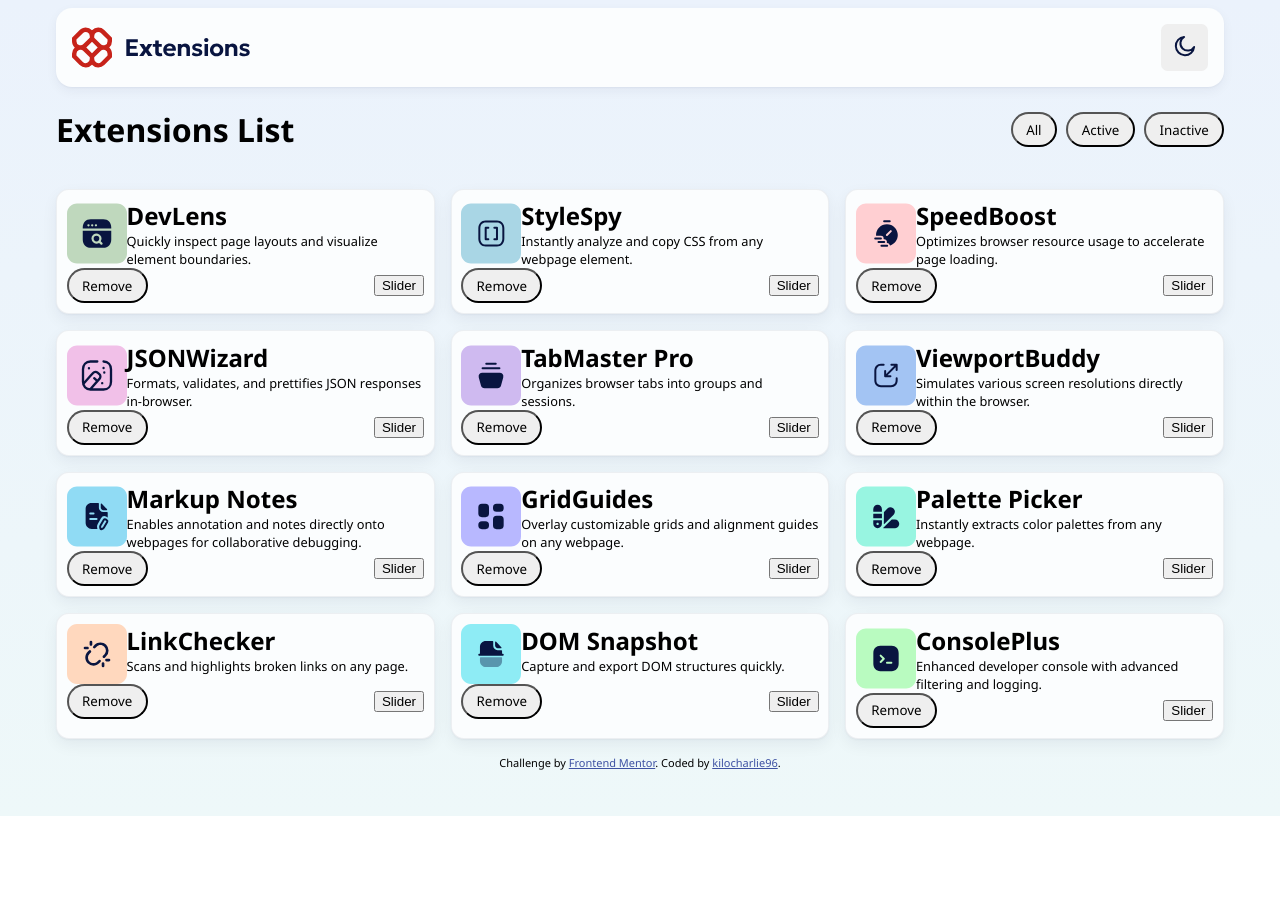
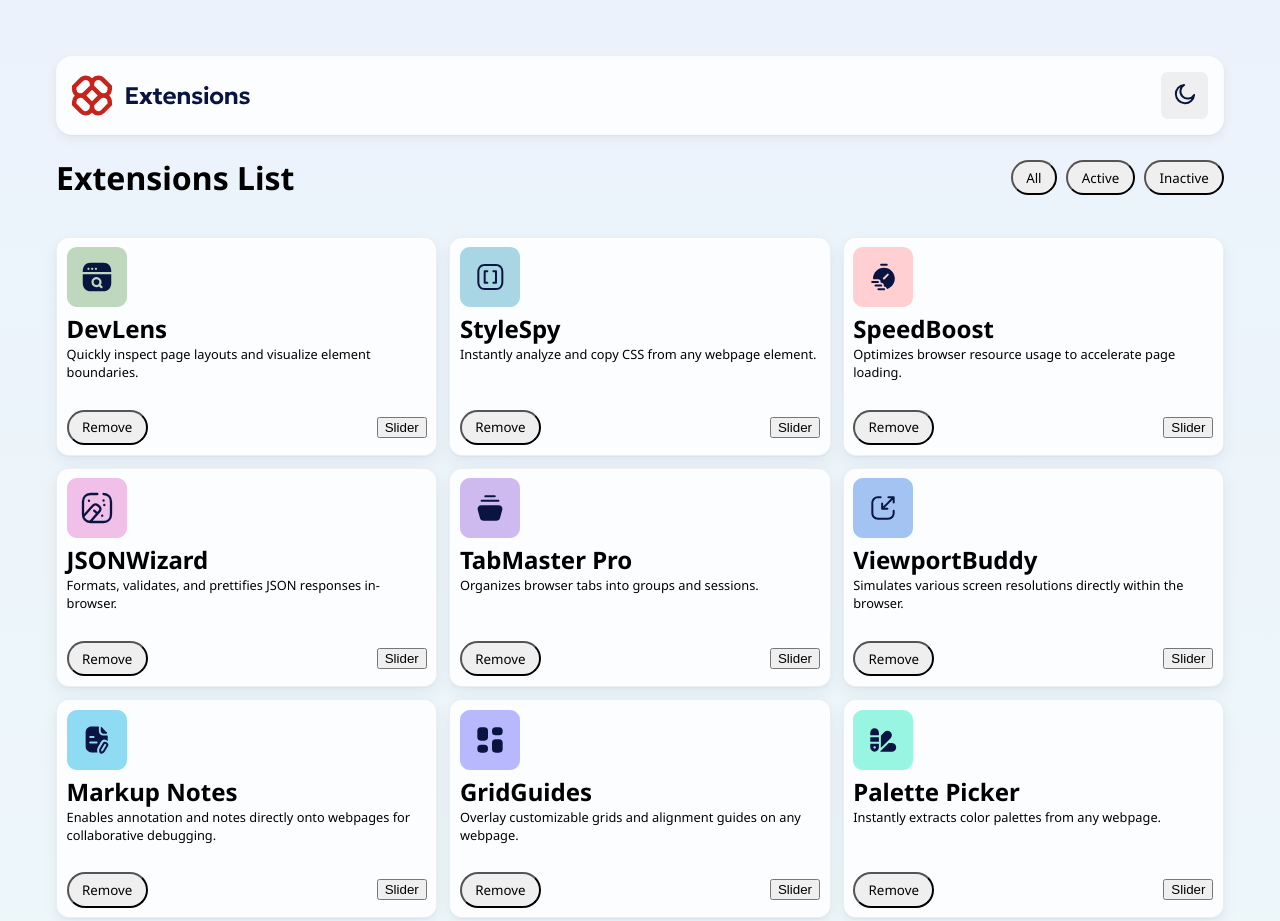
Before and after one commit to kilocharlie96/browser-extensions-manager-ui, a plain HTML site: page index.html in a window 1280 px wide. Shown: the top 921 px of the page. Before the commit the page ends 816 px from the top, so only its background shows below. Drawn offline with Linux system fonts and the light colour scheme.

Commit message:
Refactor CSS structure for improved organization and readability. Added comments for clarity and adjusted grid layout for extensions list.

```diff
--- a/style.css
+++ b/style.css
@@ -2,6 +2,7 @@
   --color-neutral-0: hsl(200, 60%, 99%);
 }
 
+/* BASIC ELEMENTS */
 body {
   min-height: 100vh;
   background: linear-gradient(#ebf2fc, #eef8f9);
@@ -19,20 +20,28 @@ ol {
   padding: 0;
 }
 
+li {
+  margin: 0;
+  padding: 0;
+}
+
 button,
 a {
   cursor: pointer;
 }
 
+/* UNIVERSAL CLASSES */
 .flex-space-between {
   display: flex;
   justify-content: space-between;
   align-items: center;
 }
 
+/* ELEMENTS */
 .app {
   max-width: 1168px;
   margin-inline: auto;
+  padding: 3em;
 }
 
 .basic-button {
@@ -73,12 +82,17 @@ header {
 
 ul.extensions-list {
   display: grid;
-  grid-template-columns: 1fr 1fr 1fr;
-  gap: 1em;
+  grid-template-columns: repeat(auto-fit, minmax(320px, 1fr));
+  gap: 12px;
 }
 
 /* card */
 li.extensions-list-item {
+  min-height: 198px;
+  display: flex;
+  flex-direction: column;
+  justify-content: space-between;
+
   background-color: var(--color-neutral-0);
   padding: 0.6em;
   border-radius: 0.8em;
@@ -89,7 +103,8 @@ li.extensions-list-item {
 }
 
 .card-content {
-  display: flex;
+  /* display: grid;
+  grid-template-columns: 1fr 4fr; */
 }
 
 .card-content h2 {
@@ -109,3 +124,9 @@ li.extensions-list-item {
 .attribution a {
   color: hsl(228, 45%, 44%);
 }
+/*
+@media (max-width: 980px) {
+  ul.extensions-list {
+    grid-template-columns: 1fr 1fr;
+  }
+} */
```
